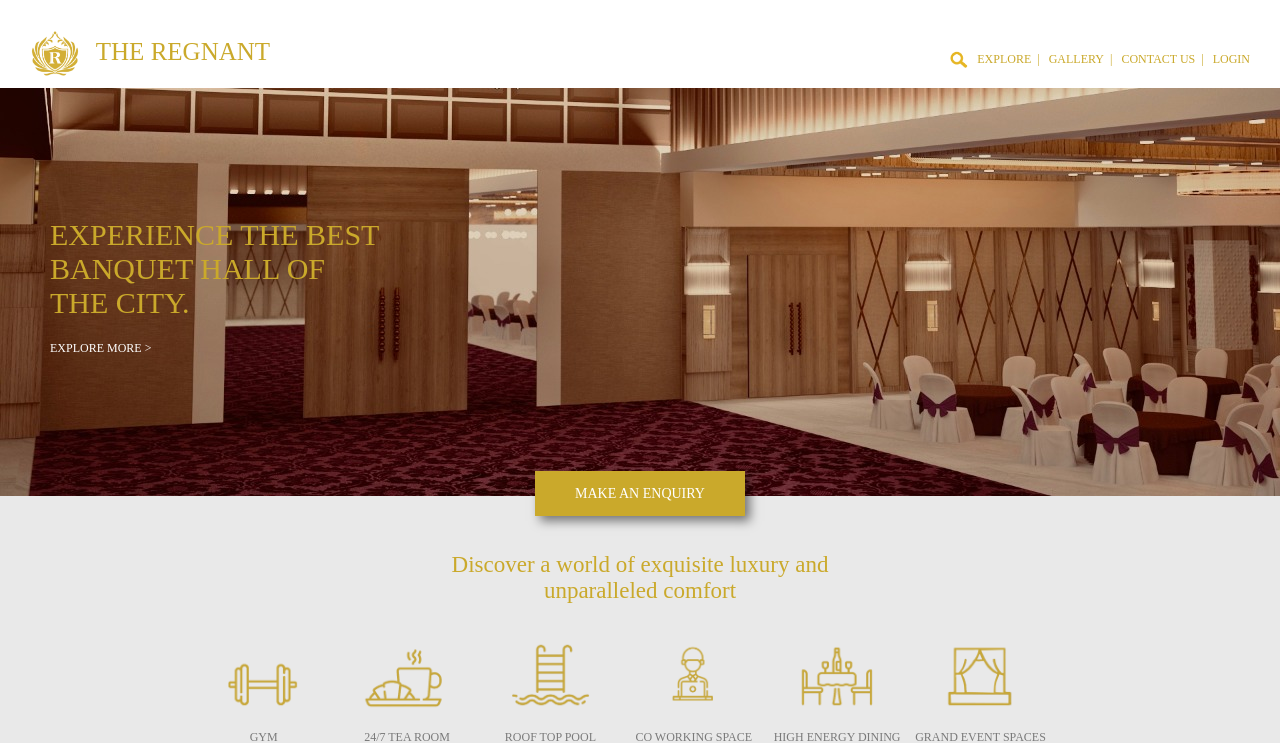
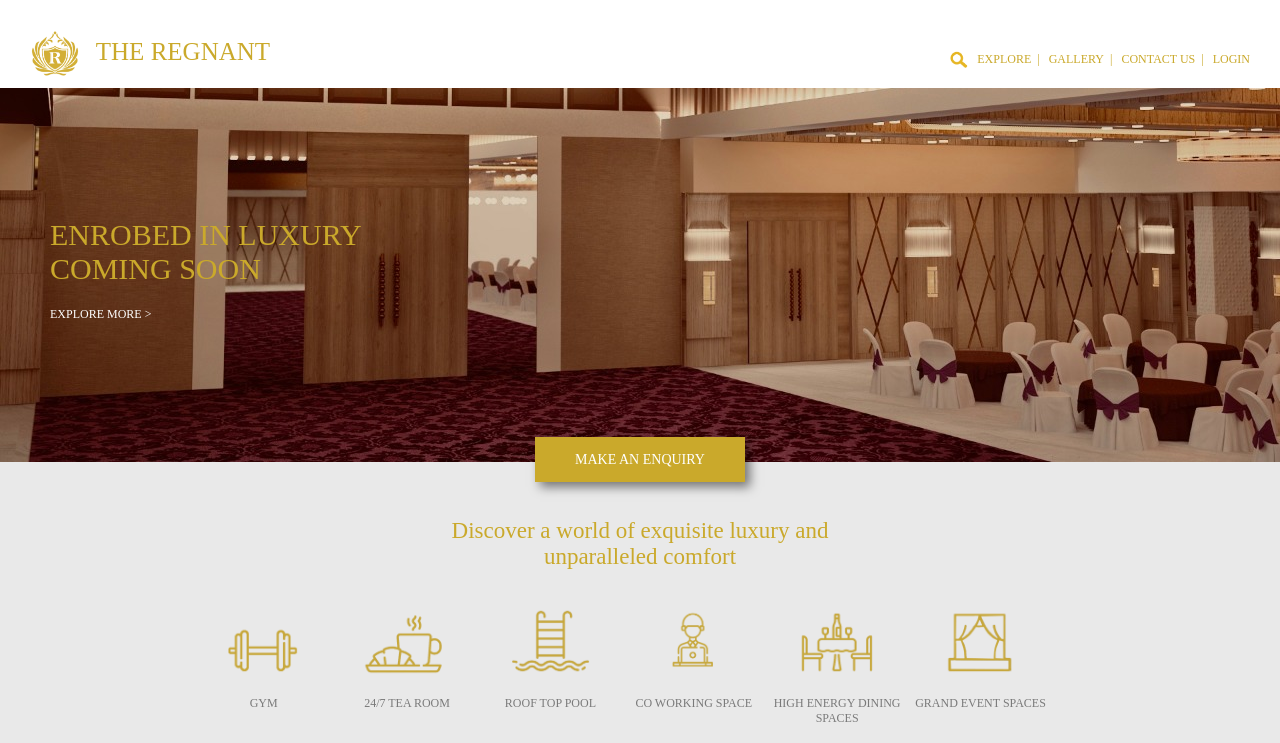
Before and after one commit to abhishekchalla-cmd/theregnant, a PHP site: page / in a window 1280 px wide. Shown: the top 743 px of the page. Run offline with PHP 8.4, Linux system fonts and the light colour scheme; data that the repository does not hold is empty; some libraries are stand-ins or nearby versions; some web fonts are replaced.

Commit message:
Revision 10

```diff
--- a/index.php
+++ b/index.php
@@ -35,7 +35,7 @@
 					.gallery .overlay .title{margin-top:0;font-family:playfairBold;text-transform:uppercase;font-size:30px;}
 					.para{width:300px;font-size:12px;text-align:left;text-transform:none;display:inline-block;}
 					.gallery a:link,.gallery a:visited{font-size:12px;color:#fff;}
-					.gallery .banner{display:inline-block;width:100%;height:100%;background-size:100% auto;background-position:50% 0%;}
+					.gallery .banner{display:inline-block;width:100%;height:100%;background-size:auto 100%;}
 					.bannerSlide{width:33%;}
 
 			.galleryNav{padding:10px;position:relative;top:-60px;display:none;}
@@ -43,7 +43,7 @@
 			.galleryNav .active_cursor{background:none;border:1px solid #fff;}
 
 			#banner_2{background-image:url('images/home.jpg');background-size:auto 120%;}
-			#banner_1{background-image:url('images/Banner.jpg');background-position:0% 100%;}
+			#banner_1{background-image:url('images/Banner.jpg');background-size:auto 100%;background-position:0% 100%;}
 			#banner_3{background:#1a1a1a;}
 
 			.comps{margin-top:-10px;}
@@ -210,7 +210,7 @@
 								<div class="overlay" align="left">
 									<div class="l1" style="margin:0;padding:0">
 										<div class="title" id="title_1" align="left">
-											Experience the best <br /> banquet hall of <br /> the city.
+											Enrobed in luxury<br />Coming soon
 										</div>
 										<div class="link" align="left">
 											<a href="#!" onclick="exmore()">Explore more &gt;</a>
@@ -569,8 +569,9 @@
 				var overlay=overlayEle.outerHeight();
 				var owidth=overlayEle.outerWidth();
 				var all=$(".gallery").find(".banner");
+				var aspect=1.777;
 				if(start==0){
-					if((owidth/overlay)<1.77){
+					if((owidth/(overlay+156))<aspect){
 						for(ii=0;ii<all.length;ii++){
 							all.eq(ii).css("background-size","auto 130%");
 						}
@@ -579,6 +580,14 @@
 						for(ii=0;ii<all.length;ii++){
 							all.eq(ii).css("background-size","100% auto");
 						}
+					}
+
+					var l_lim=owidth/overlay;
+					var u_lim=owidth/(overlay+156);
+
+					if(l_lim>aspect && u_lim<aspect){
+						var newheight=l_lim/aspect*100;
+						all.css("background-size","auto "+newheight+"%");
 					}
 				}
 
```
